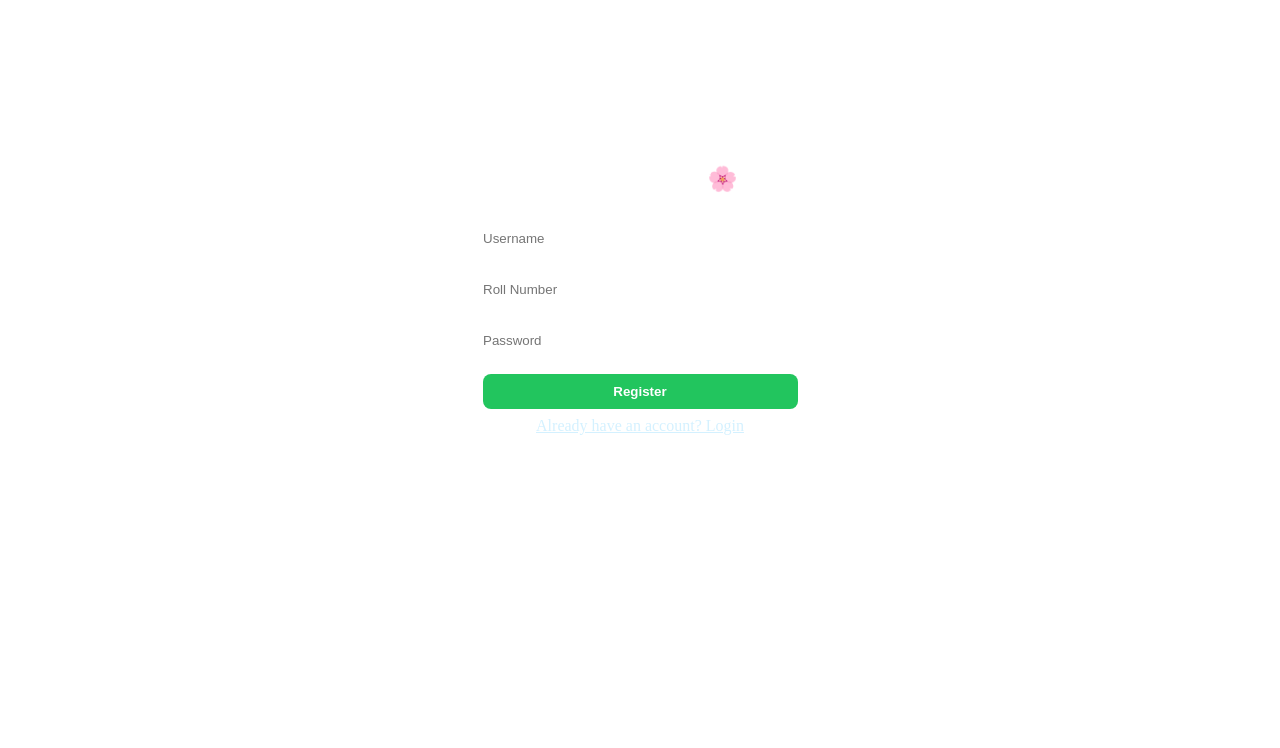
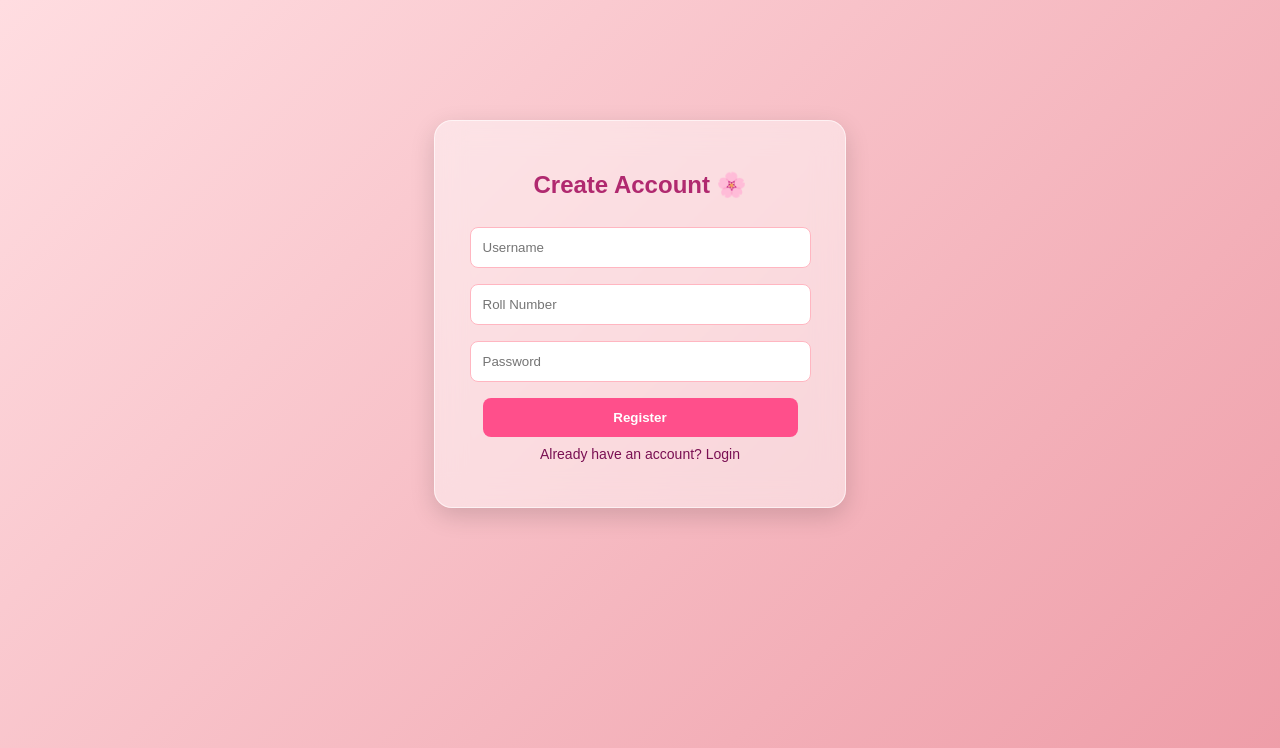
Before and after one commit to nikithabharath11-collab/AI_Task_Manager, a Flask app: page /register in a window 1280 px wide. Shown: the top 748 px of the page. Run offline with Flask 3, Linux system fonts and the light colour scheme; some libraries are stand-ins or nearby versions.

Commit message:
Update style.css

```diff
--- a/static/style.css
+++ b/static/style.css
@@ -1,29 +1,64 @@
-body.bg{
-    background: url("https://images.unsplash.com/photo-1524504388940-b1c1722653e1") center/cover fixed;
-    font-family: Arial;
+/* Pink aesthetic background */
+body.pinkbg{
+    background: linear-gradient(135deg, #ffdde1 0%, #ee9ca7 100%);
+    background-attachment: fixed;
+    background-size: cover;
+    font-family: 'Poppins', sans-serif;
 }
+
+/* Frosted glass card */
 .card{
-    width:350px;
-    margin:120px auto;
-    background:rgba(255,255,255,0.15);
-    backdrop-filter:blur(12px);
-    padding:25px;
-    border-radius:12px;
+    max-width: 350px;
+    margin: 120px auto;
+    background: rgba(255,255,255,0.45);
+    backdrop-filter: blur(15px);
+    border-radius: 18px;
+    padding: 30px;
+    text-align: center;
+    color: #5a314a;
+    border: 1px solid rgba(255,255,255,0.6);
+    box-shadow: 0 8px 25px rgba(0,0,0,0.15);
+}
+
+.card h2 {
+    font-weight: 600;
+    color: #b0296f;
+}
+
+input, button{
+    width: 90%;
+    padding: 12px;
+    margin: 8px 0;
+    border-radius: 8px;
+    border: none;
+}
+
+input{
+    background: white;
+    border: 1px solid #ffb6c1;
+}
+
+button{
+    background:#ff4f8b;
     color:white;
-    text-align:center;
+    font-weight:bold;
 }
-input,button{
-    width:90%;
-    padding:10px;
-    margin:8px;
-    border-radius:8px;
-    border:none;
+
+button:hover{
+    background:#ff266c;
 }
-button{
-    background:#22c55e;
-    font-weight:bold;
-    color:white;
+
+a{
+    color:#7a1053;
+    text-decoration:none;
+    font-size:14px;
 }
-button:hover{ background:#16a34a; }
-.error{color:#ff4d4d;font-size:14px;}
-a{color:#d4f1ff;}
+
+a:hover{
+    text-decoration:underline;
+}
+
+.error{
+    color:#a10000;
+    font-size:14px;
+}
```
